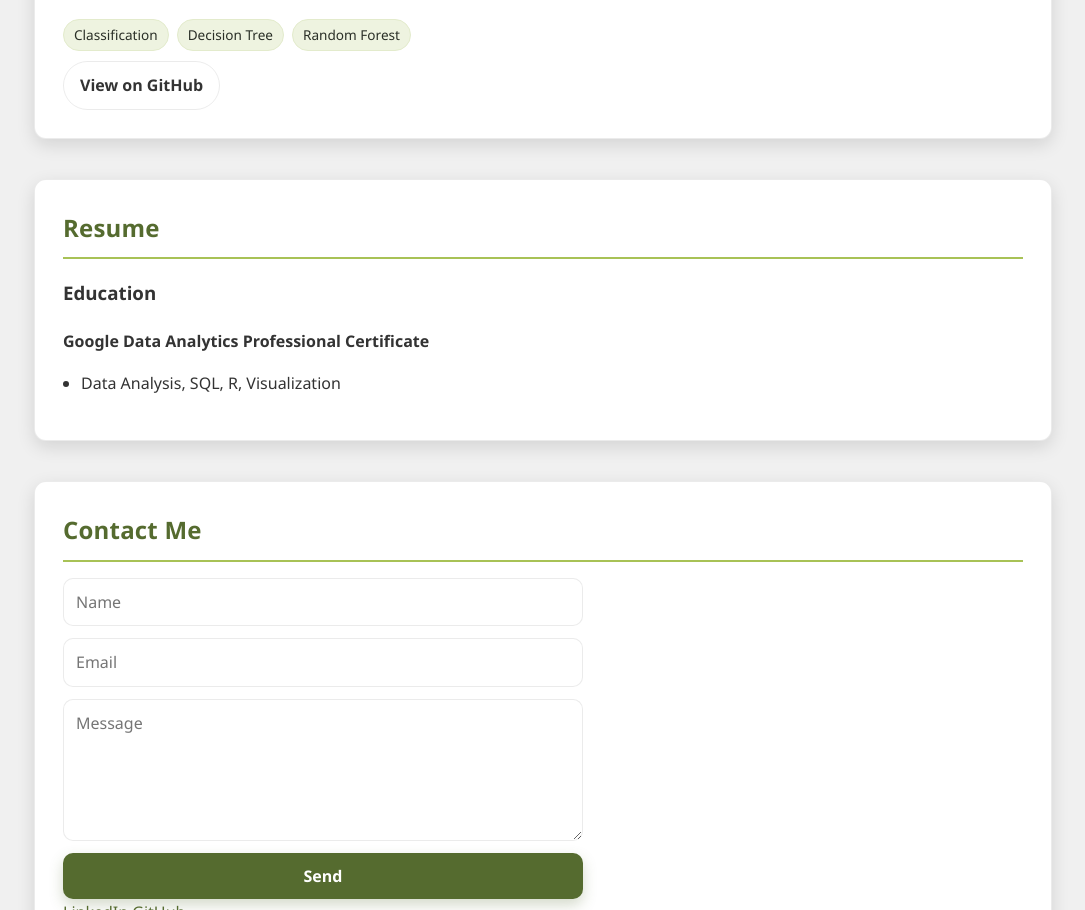
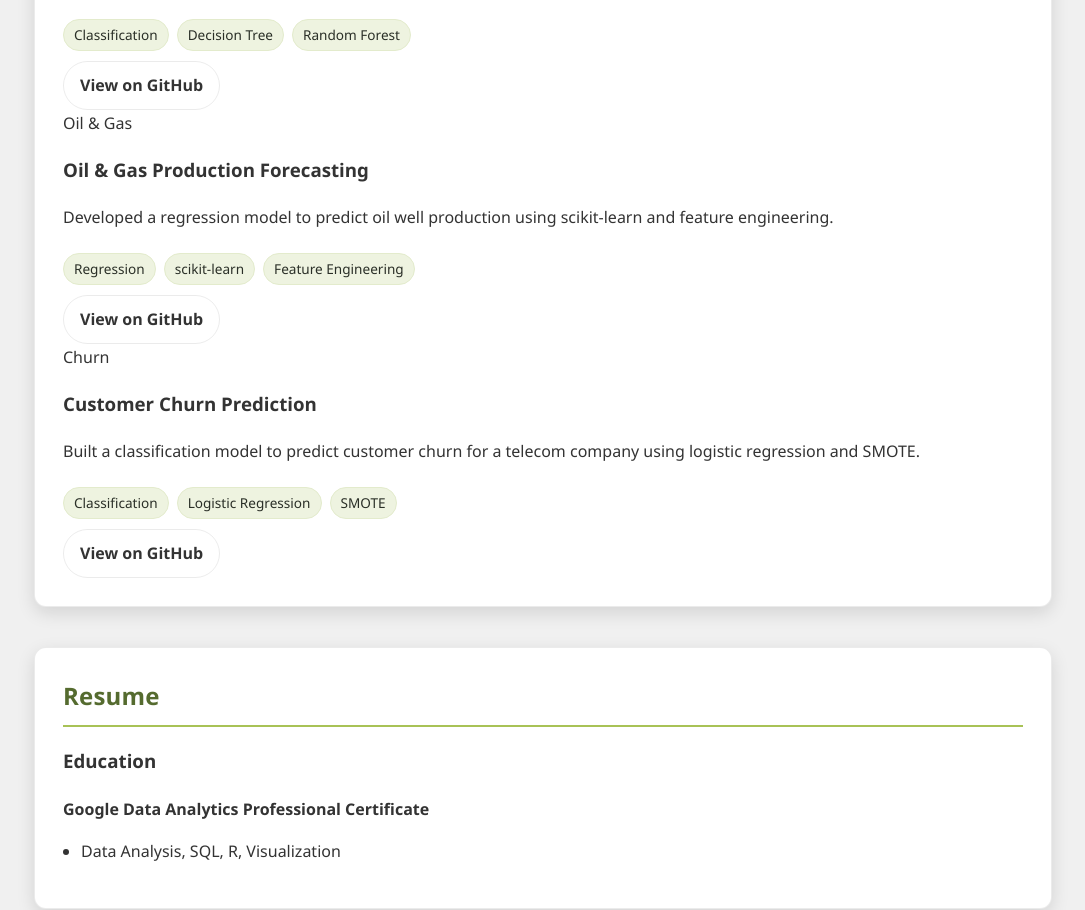
Before and after one commit to Vicenteut/portfolio-website, a website: page index.html in a window 1280 px wide. Shown: the part 2094-3004 px from the top of the page, without its empty margins (97-1182 px from the left). Drawn offline with Linux system fonts and the light colour scheme.

Commit message:
commit ready

```diff
--- a/index.html
+++ b/index.html
@@ -145,6 +145,32 @@
           <a class="btn ghost" target="_blank" rel="noopener noreferrer" href="https://github.com/Vicenteut/portfolio-website/blob/main/projects/megaline_project_ml_final.ipynb">View on GitHub</a>
         </div>
       </article>
+
+
+      <article class="card project">
+        <div class="thumb" aria-hidden="true">Oil & Gas</div>
+        <h3>Oil & Gas Production Forecasting</h3>
+        <p class="muted">Developed a regression model to predict oil well production using scikit-learn and feature engineering.</p>
+        <ul class="tags">
+          <li>Regression</li><li>scikit-learn</li><li>Feature Engineering</li>
+        </ul>
+        <div class="actions">
+          <a class="btn ghost" target="_blank" rel="noopener noreferrer" href="https://github.com/Chicobambi/Python-bb/blob/main/Projects/Oil_gas.ipynb">View on GitHub</a>
+        </div>
+      </article>
+
+
+      <article class="card project">
+        <div class="thumb" aria-hidden="true">Churn</div>
+        <h3>Customer Churn Prediction</h3>
+        <p class="muted">Built a classification model to predict customer churn for a telecom company using logistic regression and SMOTE.</p>
+        <ul class="tags">
+          <li>Classification</li><li>Logistic Regression</li><li>SMOTE</li>
+        </ul>
+        <div class="actions">
+          <a class="btn ghost" target="_blank" rel="noopener noreferrer" href="https://github.com/Chicobambi/Python-bb/blob/main/Projects/Churn_Prediction.ipynb">View on GitHub</a>
+        </div>
+      </article>
     </div>
   </div>
 </section>
```
Also changed, not shown: 2 other files. Lines whose indentation alone changed are shown as unchanged.
